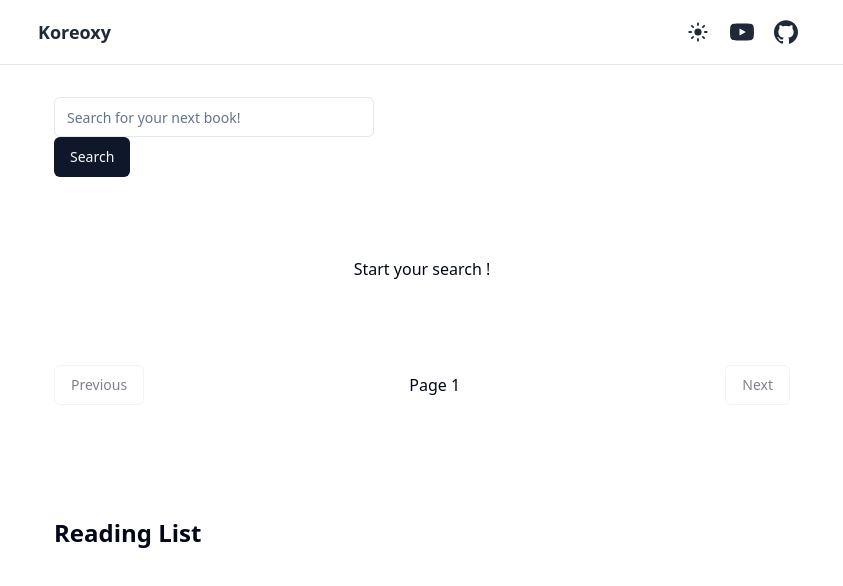
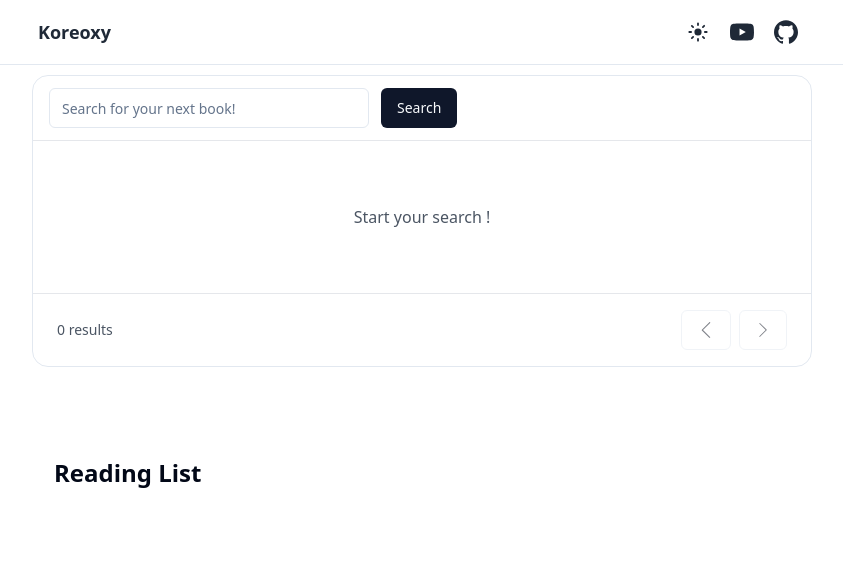
Before and after one commit to Koreoxy1SH/reading-list-app, a React (Vite) app: page / in a window 1280 px wide. Shown: the top 586 px of the page, without its empty margins (218-1061 px from the left). Built offline with nearby package versions, Linux system fonts and the light colour scheme.

Commit message:
fix : ui input, search and table view

```diff
--- a/src/components/BookSearch.tsx
+++ b/src/components/BookSearch.tsx
@@ -1,5 +1,5 @@
 import axios from "axios"
-import React, { useState } from "react"
+import { useState } from "react"
 import { Button } from "@/components/ui/button"
 import { Input } from "@/components/ui/input"
 import {
@@ -11,6 +11,8 @@ import {
 	TableRow,
 } from "@/components/ui/table"
 import { Book, useStore } from "@/store"
+import { AiOutlineLoading3Quarters } from "react-icons/ai"
+import { SlArrowLeft, SlArrowRight } from "react-icons/sl"
 
 export const BookSearch = () => {
 	const { books, addBook } = useStore((state) => state)
@@ -66,8 +68,10 @@ export const BookSearch = () => {
 	const endIndex = Math.min(startIndex + resultsPerPage - 1, totalResults)
 
 	return (
-		<div className="p-4">
-			<div className="sm:max-w-xs">
+		<div className="-m-1.5 overflow-x-auto">
+			<div className="sm:divide-y sm:divide-gray-200 sm:rounded-2xl sm:border sm:dark:divide-gray-700 sm:dark:border-gray-700">
+				<div className="flex flex-col items-center gap-3 px-4 py-3 sm:flex-row">
+					<div className="relative w-full sm:max-w-xs">
 						<Input
 							type="text"
 							value={query}
@@ -76,29 +80,34 @@ export const BookSearch = () => {
 							onKeyUp={handleKeyPress}
 						/>
 					</div>
-			<Button onClick={() => searchBooks()} disabled={isLoading}>
-				{isLoading ? "Searching..." : "Search"}
+					<Button
+						onClick={() => searchBooks()}
+						disabled={isLoading}
+						className="max-sm:w-full sm:max-w-xs"
+					>
+						{isLoading ? (
+							<>
+								<AiOutlineLoading3Quarters className="mr-2 h-4 w-4 animate-spin" />
+								Searching...
+							</>
+						) : (
+							"Search"
+						)}
 					</Button>
-
-			<div className="mt-2">
-				{totalResults > 0 && (
-					<p className="text-sm">
-						{" "}
-						Showing {startIndex} - {endIndex} out of {totalResults} results
-					</p>
-				)}
 				</div>
 
-			<div className="mt-4 max-h-64 overflow-auto">
+				<div className="[&::-webkit-scrollbar-thumb] :bg-gray-300 block max-h-[200px] overflow-y-auto sm:max-h-[300px] dark:[&::-webkit-scrollbar-thumb]:bg-slate-500 dark:[&::-webkit-scrollbar-track]:bg-slate-700 [&::-webkit-scrollbar]:w-2 [&::webkit-scrollbar-track]:bg-gray-100">
 					{query.length > 0 && results.length > 0 ? (
 						<Table>
 							<TableHeader>
 								<TableRow>
-								<TableHead className="p-2">Tittle</TableHead>
-								<TableHead className="p-2">Author</TableHead>
-								<TableHead className="p-2">Year</TableHead>
-								<TableHead className="p-2">Page Count</TableHead>
-								<TableHead className="p-2"></TableHead>
+									<TableHead>Tittle</TableHead>
+									<TableHead>Author</TableHead>
+									<TableHead className="hidden sm:table-cell">Year</TableHead>
+									<TableHead className="hidden sm:table-cell">
+										Page Count
+									</TableHead>
+									<TableHead></TableHead>
 								</TableRow>
 							</TableHeader>
 							<TableBody>
@@ -106,8 +115,12 @@ export const BookSearch = () => {
 									<TableRow key={index}>
 										<TableCell>{book.title}</TableCell>
 										<TableCell>{book.author_name}</TableCell>
-									<TableCell>{book.first_publish_year}</TableCell>
-									<TableCell>{book.number_of_pages_median || "-"}</TableCell>
+										<TableCell className="hidden sm:table-cell">
+											{book.first_publish_year}
+										</TableCell>
+										<TableCell className="hidden sm:table-cell">
+											{book.number_of_pages_median || "-"}
+										</TableCell>
 										<TableCell>
 											<Button
 												variant="link"
@@ -133,28 +146,54 @@ export const BookSearch = () => {
 						</Table>
 					) : (
 						<div className="flex max-h-60 items-center justify-center p-16">
-						<p>Start your search !</p>
+							<p className="text-gray-600 dark:text-gray-400">
+								Start your search !
+							</p>
 						</div>
 					)}
 				</div>
-			<div className="mt-5 flex items-center justify-between">
+
+				<div className="flex w-full flex-col items-center gap-3 border-t border-gray-200 px-6 py-4 dark:border-gray-700 sm:flex-row sm:justify-between">
+					<div>
+						<p className="text-sm text-gray-600 dark:text-gray-600">
+							{totalResults > 0 ? (
+								<>
+									Showing{" "}
+									<span className="font-semibold text-gray-800 dark:text-gray-200">
+										{startIndex} - {endIndex}
+									</span>{" "}
+									out of{" "}
+									<span className="font-semibold text-gray-800 dark:text-gray-200">
+										{totalResults}
+									</span>{" "}
+									results
+								</>
+							) : (
+								"0 results"
+							)}
+						</p>
+					</div>
+					<div className="inline-flex gap-x-2">
 						<Button
 							variant="outline"
 							onClick={handlePreviousClick}
 							disabled={currentPage <= 1 || isLoading}
 						>
-					Previous
+							<SlArrowLeft className="size-4" />
 						</Button>
-				<span>Page {currentPage}</span>
+
 						<Button
 							variant="outline"
 							onClick={handleNextClick}
 							disabled={
-						currentPage >= Math.ceil(totalResults / resultsPerPage) || isLoading
+								currentPage >= Math.ceil(totalResults / resultsPerPage) ||
+								isLoading
 							}
 						>
-					Next
+							<SlArrowRight className="size 4" />
 						</Button>
+					</div>
+				</div>
 			</div>
 		</div>
 	)
```
Lines whose indentation alone changed are shown as unchanged.
